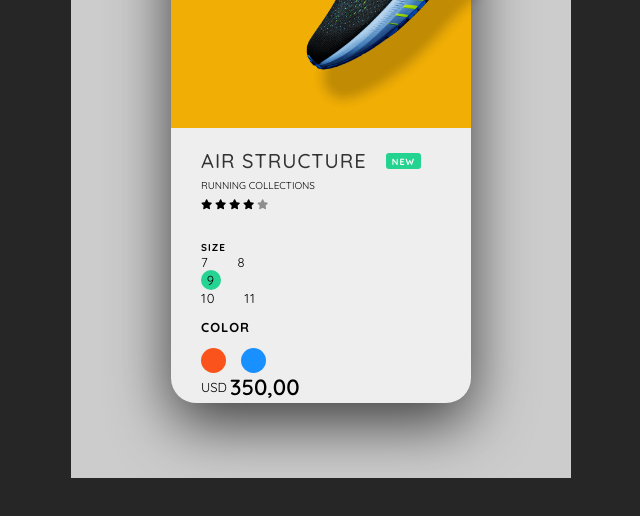
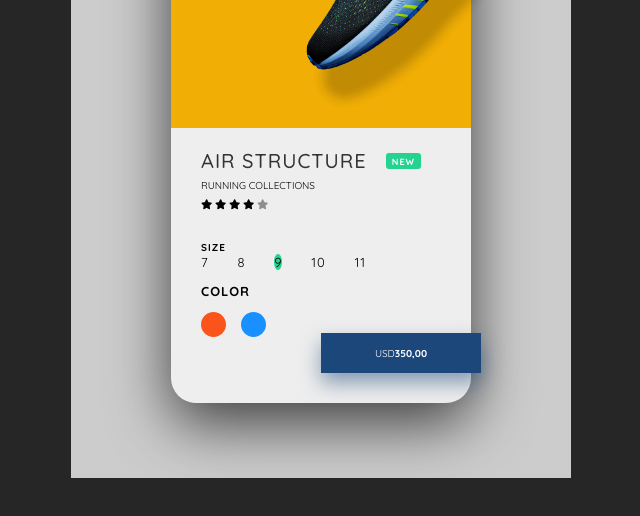
Before and after one commit to Efflerek/shoes-card-ecommerce, a website: page index.html in a window 1280 px wide. Shown: the part 272-788 px from the top of the page, without its empty margins (319-959 px from the left). Drawn offline with Linux system fonts and the light colour scheme.

Commit message:
Add transition effects - both shoes - bugs

```diff
--- a/index.html
+++ b/index.html
@@ -27,7 +27,7 @@
             neque dignissimos eligendi illo officlis!</p>
         </div>
         <img src="images/shoe1.png" class="shoe-1" />
-        <img hidden src="images/shoe2.png" class="shoe-2" />
+        <img src="images/shoe2.png" class="shoe-2" />
         <div class="card-bottom">
           <h1>Air Structure</h1>
           <div class="badge">New</div>
--- a/style.css
+++ b/style.css
@@ -85,10 +85,11 @@ html {
   position: absolute;
   top: -10rem;
   right: -45rem;
-}  /*Add to javascript effect*/
+  transition: transform 1s; /*Add to javascript effect*/
+}
 
-.container.change.shoe-2 {
-  transform: translateX(-40rem) rotate2(-45deg);
+.container.change .shoe-2 {
+  transform: translateX(-40rem) rotate(-45deg);
 }
 
 .card-bottom {
@@ -137,7 +138,6 @@ html {
   height: 2rem;
   background: #25d393;
   border-radius: 50%;
-  display: grid;
   place-items: center;
 }
 
@@ -188,16 +188,24 @@ html {
 }
 
 .price {
+  width: 16rem;
+  height: 4rem;
+  background: #1c477a;
+  color: #fff;
+  position: absolute;
+  right: -1rem;
+  bottom: 3rem;
+  box-shadow: 0 1rem 2rem rgba(28, 71, 122, 0.5);
   display: flex;
+  justify-content: center;
   align-items: center;
+  transition: background 0.5s; /* Add to javascript effect */
 }
 
-.price span:first-child {
-  font-size: 1.3rem;
-  margin-right: 0.3rem;
+.container.change .price {
+  background: #c02244;  /* Add to javascript effect */
 }
 
-.price span:last-child {
-  font-size: 2.2rem;
-  font-weight: 600;
+.price span:last-child{
+  font-weight: bold;
 }
```
